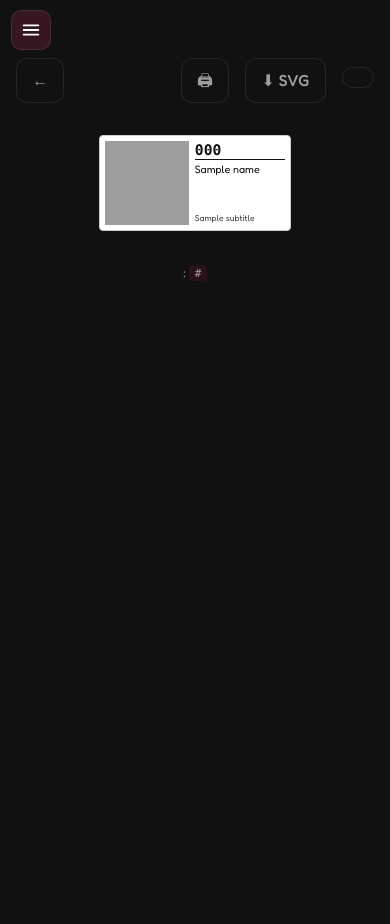
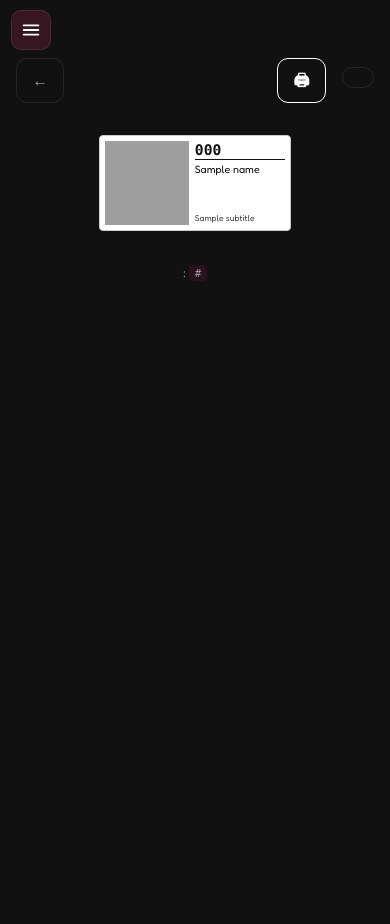
Before and after one commit to vredix-openvuture/secondtrack, a FastAPI app: template templates/warehouse/label.html in a window 390 px wide. Run offline with FastAPI, Linux system fonts and the light colour scheme; the template is opened without the code that fills it: most values are stand-ins (such as "Sample title", 1, 10 or a date in 2020); grey boxes are pictures that could not be loaded.

Commit message:
labels: native browser print as the primary action
Browser printing works now that the driver's media handling is fixed, so the
page leads with it: one Print button that opens the print dialog, and the
downloads (PNG, SVG, PDF) behind "Other formats". Server-side CUPS printing
moves in there too when configured — it stays the path that works from a
tablet. The drawing-program workaround hint is gone; it described a problem
that no longer exists.

Co-Authored-By: Claude Opus 5 (1M context) <noreply@anthropic.com>

```diff
--- a/app/i18n.py
+++ b/app/i18n.py
@@ -235,6 +235,7 @@ DE: dict[str, str] = {
     "Purchase receipt": "Kaufbeleg",
     "+ Link existing expense": "+ Vorhandene Ausgabe verknüpfen",
     "Items": "Objekte",
+    "Print via server": "Über den Server drucken",
     "Label printer (CUPS queue)": "Etikettendrucker (CUPS-Warteschlange)",
     "CUPS server (empty = local)": "CUPS-Server (leer = lokal)",
     "Label media (PPD name)": "Etikettenformat (PPD-Name)",
--- a/templates/warehouse/label.html
+++ b/templates/warehouse/label.html
@@ -8,22 +8,22 @@
     <a href="/label/{{ code }}?fmt=qr" class="{{ 'on' if fmt == 'qr' }}">{{ _('QR code') }}</a>
     <a href="/label/{{ code }}?fmt=barcode" class="{{ 'on' if fmt == 'barcode' }}">{{ _('Barcode') }}</a>
   </div>
-  {% if print_ready %}
-  {# The server submits straight to CUPS with the media set explicitly — the
-     application print dialogs that blanked labels are out of the chain. #}
-  <form method="post" action="/label/{{ code }}/print?fmt={{ fmt }}" style="margin:0">
-    <button type="submit" class="primary">🖨 {{ _('Print') }}</button>
-  </form>
-  {% else %}
-  <a class="btn ghost" href="/settings?tab=general" title="{{ _('Configure the label printer in Settings to print directly.') }}">🖨 {{ _('Set up printer') }}</a>
-  {% endif %}
-  <a class="btn ghost" href="/label/{{ code }}.svg?fmt={{ fmt }}" download>⬇ SVG</a>
+  {# Native browser print is the primary action — with the driver's media
+     fixed it prints correctly, and the preview IS what gets printed. Server-
+     side CUPS printing moves into the menu: it is the path that also works
+     from a tablet, once configured. #}
+  <button type="button" class="primary" onclick="window.print()">🖨 {{ _('Print') }}</button>
   <details class="adder" style="margin:0">
     <summary class="btn ghost">{{ _('Other formats') }}</summary>
     <div class="stack" style="position:absolute;z-index:5;background:var(--surface);padding:.6rem;border:1px solid var(--border);border-radius:10px">
+      <a class="btn ghost" href="/label/{{ code }}.png?fmt={{ fmt }}" download>⬇ PNG</a>
+      <a class="btn ghost" href="/label/{{ code }}.svg?fmt={{ fmt }}" download>⬇ SVG</a>
       <a class="btn ghost" href="/label/{{ code }}.pdf?fmt={{ fmt }}" download>⬇ PDF</a>
-      <a class="btn ghost" href="/label/{{ code }}.png?fmt={{ fmt }}" download>⬇ PNG</a>
-      <button type="button" class="btn ghost" onclick="window.print()">{{ _('Print from browser') }}</button>
+      {% if print_ready %}
+      <form method="post" action="/label/{{ code }}/print?fmt={{ fmt }}" style="margin:0">
+        <button type="submit" class="btn ghost" style="width:100%">🖨 {{ _('Print via server') }}</button>
+      </form>
+      {% endif %}
     </div>
   </details>
 </div>
@@ -43,9 +43,6 @@
 </div>
 
 <p class="muted small no-print" style="text-align:center">
-  {{ _('Download the SVG and print it from a drawing program — it is bindingly 2×1 inch. Printing images through an image viewer produces a blank label on some thermal printers, whatever created the image.') }}
-</p>
-<p class="muted small no-print" style="text-align:center">
   {% if fmt == 'barcode' %}
   {{ _('Code128 — reads') }} <code>{{ code }}</code> {{ _('on a handheld scanner. Use the QR code for phone-camera links.') }}
   {% else %}
```
